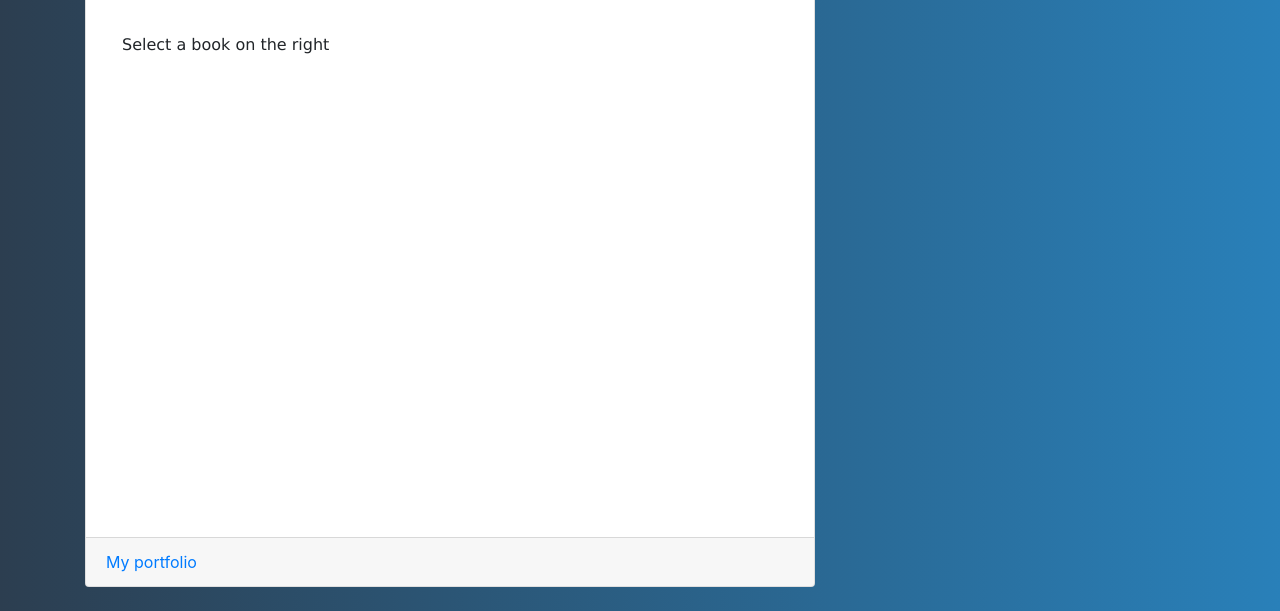
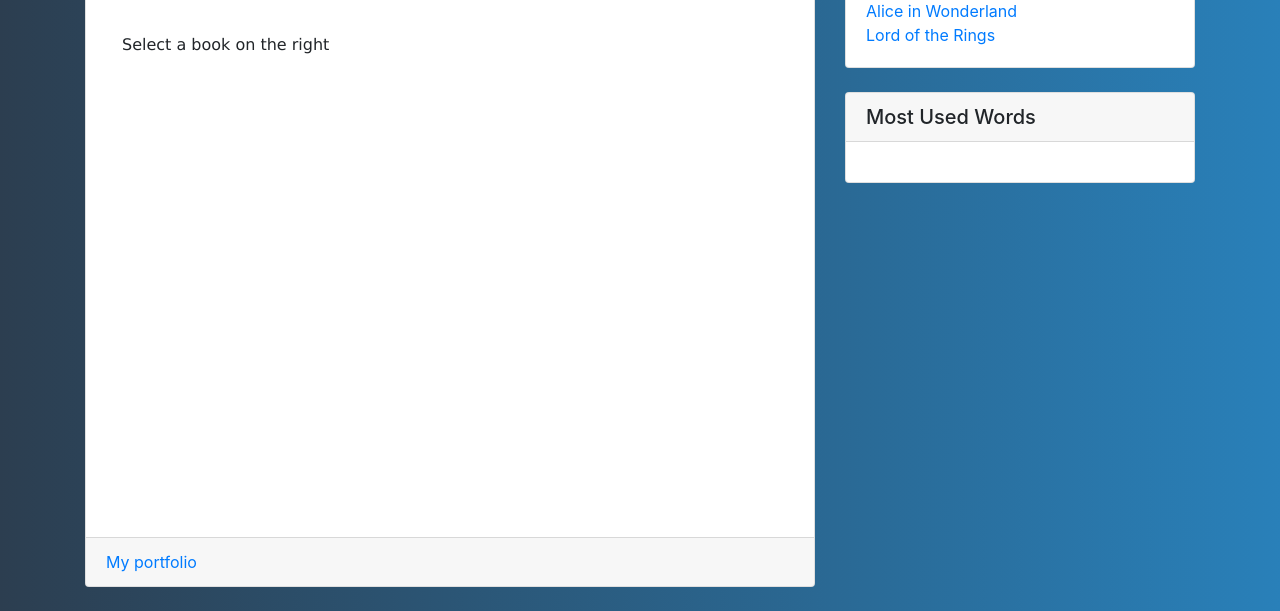
Before and after one commit to GuilhermeMX/ebook-reader, a plain HTML site: page index.html in a window 1280 px wide. Shown: the part 297-908 px from the top of the page. Drawn offline with nearby package versions, Linux system fonts and the light colour scheme.

Commit message:
update html

```diff
--- a/index.html
+++ b/index.html
@@ -50,7 +50,29 @@
           <div class="card my-4">
             <h5 class="card-header">Select a Book</h5>
             <div class="card-body">
+              <div class="row">
+                <div class="col-md-12">
+                  <ul class="list-unstyled mb-0">
+                    <li><a href="#">Harry Potter</a></li>
+                    <li><a href="#">Alice in Wonderland</a></li>
+                    <li><a href="#">Lord of the Rings</a></li>
+                  </ul>
+                </div>
+              </div>
+            </div>
+          </div>
 
+          <!--Most Used Words-->
+          <div class="card my-4">
+            <h5 class="card-header">Most Used Words</h5>
+            <div class="card-body">
+                <div class="row">
+                    <div class="col-md-12">
+                        <ul class="list-unstyled mb-0" id="mostUsed">
+
+                        </ul>
+                    </div>
+                </div>
             </div>
           </div>
         </div>
```
